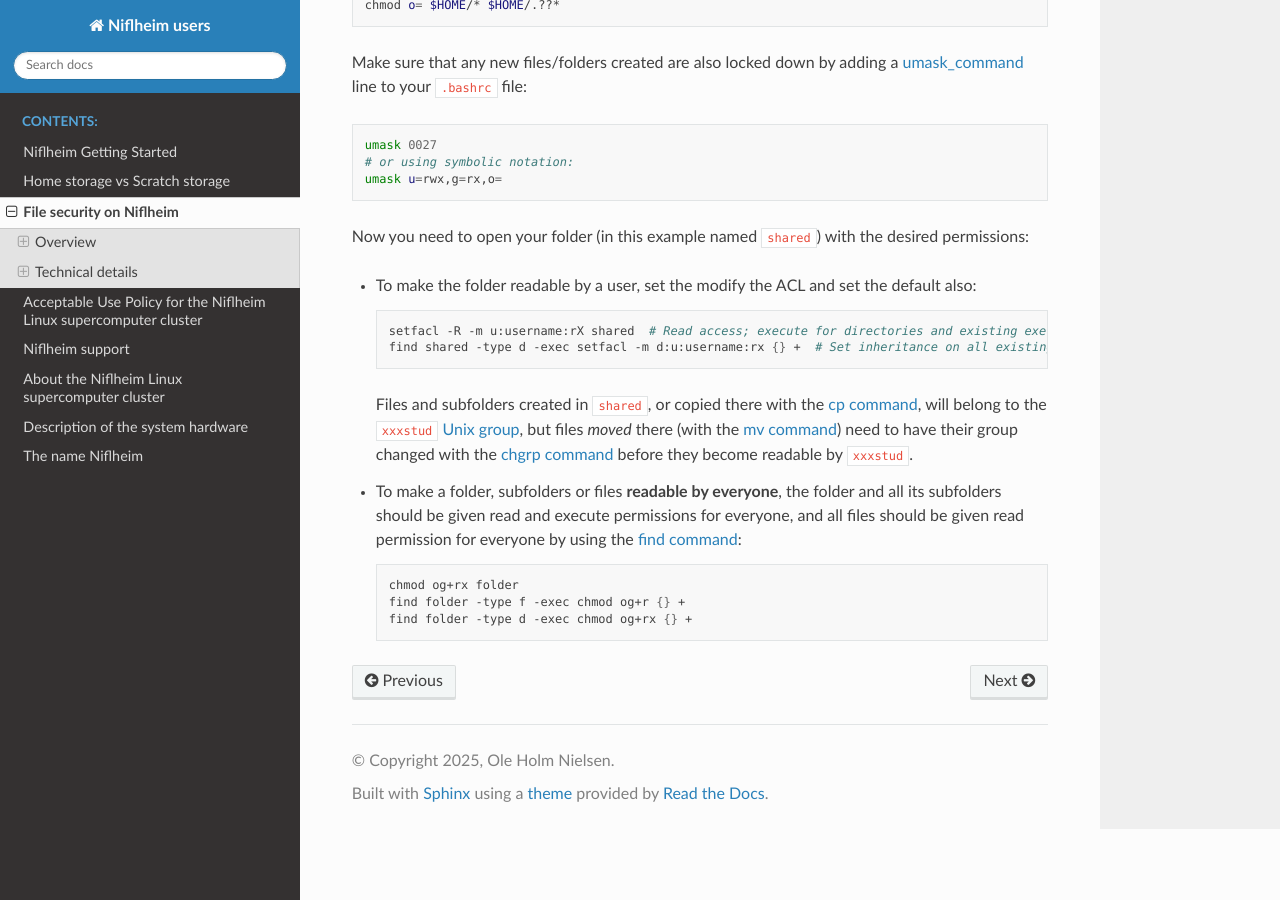
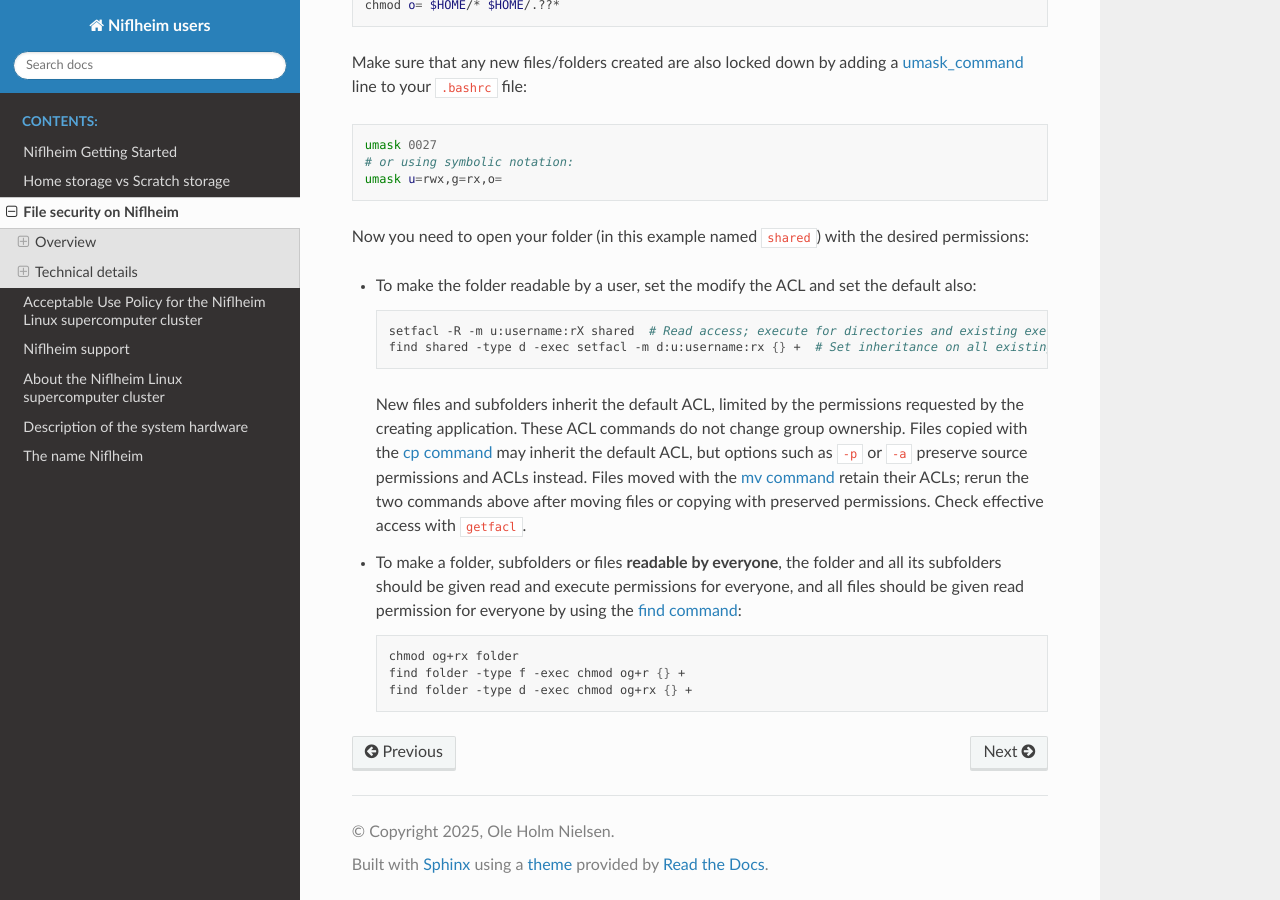
Before and after one commit to OleHolmNielsen/Niflheim_users, a Sphinx documentation site: the page built from docs/File_security_on_Niflheim.rst, in a window 1280 px wide and 900 px high, scrolled down 3904 px. Built offline with Sphinx 7.4.7 and the Read the Docs theme 3.1.0, drawn with Linux system fonts in a browser that asks for light colours.

Commit message:
copying files into default acl folder

```diff
--- a/docs/File_security_on_Niflheim.rst
+++ b/docs/File_security_on_Niflheim.rst
@@ -206,9 +206,11 @@ Now you need to open your folder (in this example named ``shared``) with the des
      setfacl -R -m u:username:rX shared  # Read access; execute for directories and existing executables
      find shared -type d -exec setfacl -m d:u:username:rx {} +  # Set inheritance on all existing directories
 
-  Files and subfolders created in ``shared``, or copied there with the `cp command`_,
-  will belong to the ``xxxstud`` `Unix group`_,
-  but files `moved` there (with the `mv command`_) need to have their group changed with the `chgrp command`_ before they become readable by ``xxxstud``.
+  New files and subfolders inherit the default ACL, limited by the permissions requested by the creating application.
+  These ACL commands do not change group ownership.
+  Files copied with the `cp command`_ may inherit the default ACL, but options such as ``-p`` or ``-a`` preserve source permissions and ACLs instead.
+  Files moved with the `mv command`_ retain their ACLs; rerun the two commands above after moving files or copying with preserved permissions.
+  Check effective access with ``getfacl``.
 
 - To make a folder, subfolders or files **readable by everyone**,
   the folder and all its subfolders should be given read and execute permissions for everyone,
```
